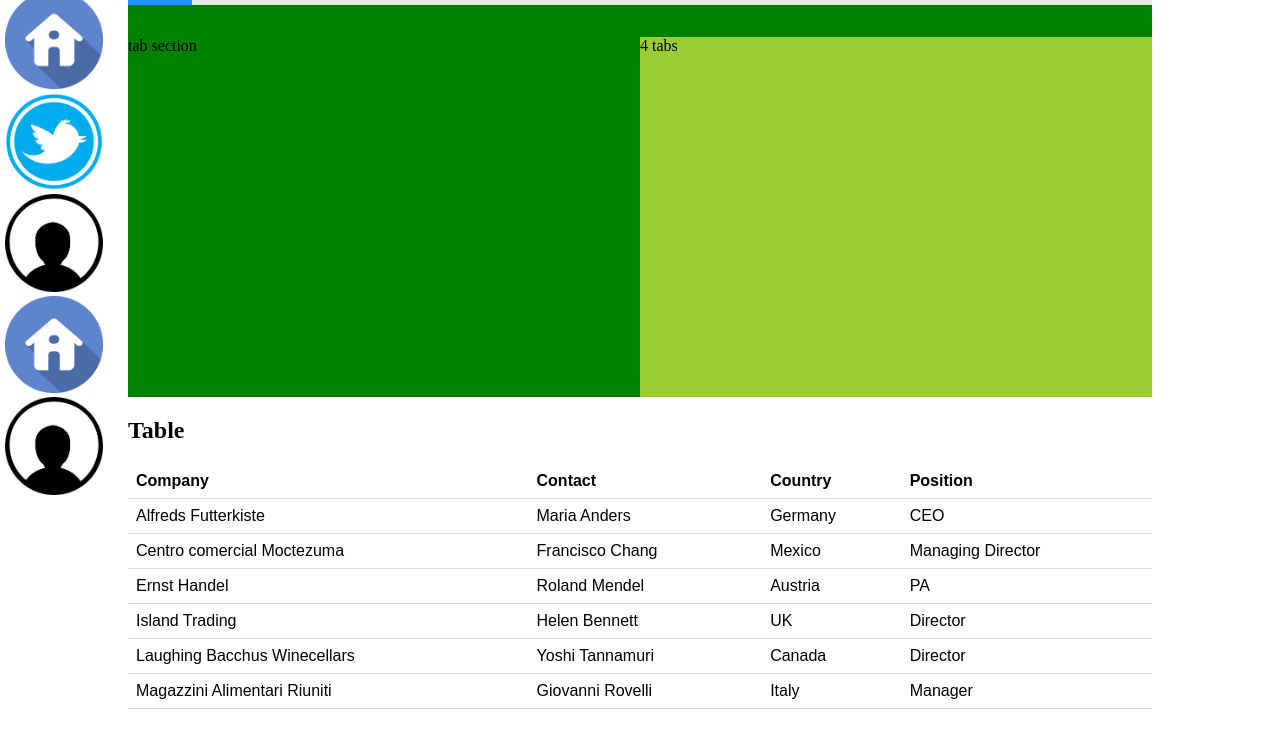
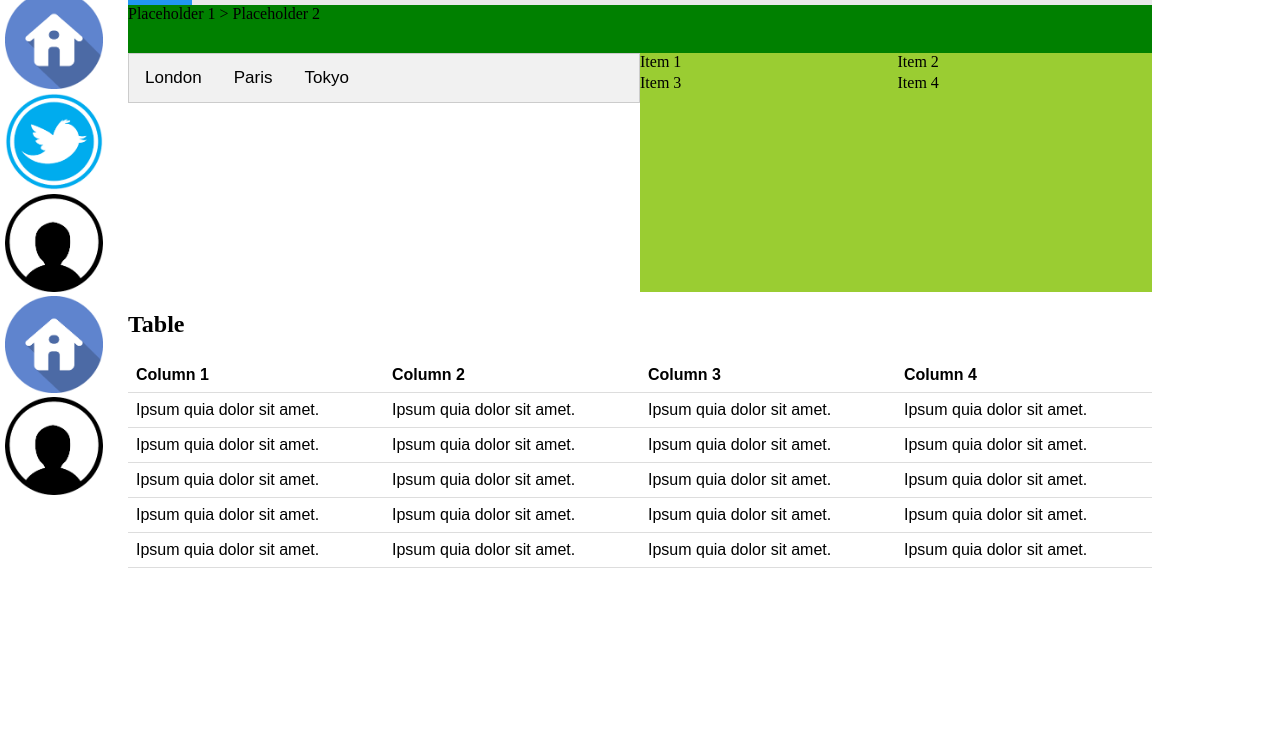
Before and after one commit to voa2000/jquery-form, a plain HTML site: page Task 2/index.html in a window 1280 px wide. Shown: the part 43-780 px from the top of the page. Drawn offline with Linux system fonts and the light colour scheme.

Commit message:
Added tab

```diff
--- a/Task 2/css/style.css
+++ b/Task 2/css/style.css
@@ -7,22 +7,26 @@ body {
   margin: 0;
   display: grid;
   grid-template-columns: 10% 40% 20% 20%;
-  grid-template-rows: 10% 45% 45%;
+  grid-template-rows: 6% 6% auto auto;
   grid-template-areas:
-    "sidebar header header header"
+    "sidebar header1 header1 header1"
+    "sidebar header2 header2 header2"
     "sidebar sect1 sect2 sect2"
     "sidebar table table table";
 }
 aside {
   grid-area: sidebar;
 }
-header {
-  grid-area: header;
+header:nth-of-type(1) {
+  grid-area: header1;
+  background-color: green;
+}
+header:nth-of-type(2) {
+  grid-area: header2;
   background-color: green;
 }
 section:nth-of-type(1) {
   grid-area: sect1;
-  background-color: green;
 }
 section:nth-of-type(2) {
   grid-area: sect2;
@@ -126,3 +130,47 @@ th {
   text-align: left;
   padding: 8px;
 }
+/*Style for tab section*/
+.tab {
+  overflow: hidden;
+  border: 1px solid #ccc;
+  background-color: #f1f1f1;
+}
+
+/* Style the buttons inside the tab */
+.tab button {
+  background-color: inherit;
+  float: left;
+  border: none;
+  outline: none;
+  cursor: pointer;
+  padding: 14px 16px;
+  transition: 0.3s;
+  font-size: 17px;
+}
+
+/* Change background color of buttons on hover */
+.tab button:hover {
+  background-color: #ddd;
+}
+
+/* Create an active/current tablink class */
+.tab button.active {
+  background-color: #ccc;
+}
+
+/* Style the tab content */
+.tabcontent {
+  display: none;
+  padding: 6px 12px;
+  border: 1px solid #ccc;
+  border-top: none;
+}
+.tabitems {
+  display: grid;
+  grid-template-columns: 1fr 1fr;
+  grid-gap: 3px;
+}
+.tabitem {
+  flex: 1;
+}
--- a/Task 2/index.html
+++ b/Task 2/index.html
@@ -8,6 +8,8 @@
       integrity="sha384-UHRtZLI+pbxtHCWp1t77Bi1L4ZtiqrqD80Kn4Z8NTSRyMA2Fd33n5dQ8lWUE00s/"
       crossorigin="anonymous"
     />
+    <script src="js/script.js"></script>
+
     <meta http-equiv="Content-Type" content="text/html; charset=windows-1252" />
     <title>Studies</title>
   </head>
@@ -38,53 +40,93 @@
         <a href="#contact">Register</a>
       </div>
     </header>
-    <section>tab section</section>
-    <section>4 tabs</section>
+    <header>
+      Placeholder 1 > Placeholder 2
+    </header>
+
+    <section>
+      <div class="tab">
+        <button class="tablinks" onclick="openCity(event, 'London')">
+          London
+        </button>
+        <button class="tablinks" onclick="openCity(event, 'Paris')">
+          Paris
+        </button>
+        <button class="tablinks" onclick="openCity(event, 'Tokyo')">
+          Tokyo
+        </button>
+      </div>
+
+      <div id="London" class="tabcontent">
+        <h3>London</h3>
+        <p>London is the capital city of England.</p>
+      </div>
+
+      <div id="Paris" class="tabcontent">
+        <h3>Paris</h3>
+        <p>Paris is the capital of France.</p>
+      </div>
+
+      <div id="Tokyo" class="tabcontent">
+        <h3>Tokyo</h3>
+        <p>Tokyo is the capital of Japan.</p>
+      </div>
+    </section>
+    <section>
+      <div class="tabitems">
+        <div class="tabitem">
+          Item 1
+        </div>
+        <div class="tabitem">
+          Item 2
+        </div>
+        <div class="tabitem">
+          Item 3
+        </div>
+        <div class="tabitem">
+          Item 4
+        </div>
+      </div>
+    </section>
 
     <main>
       <h2>Table</h2>
       <table>
         <tr>
-          <th>Company</th>
-          <th>Contact</th>
-          <th>Country</th>
-          <th>Position</th>
+          <th>Column 1</th>
+          <th>Column 2</th>
+          <th>Column 3</th>
+          <th>Column 4</th>
         </tr>
         <tr>
-          <td>Alfreds Futterkiste</td>
-          <td>Maria Anders</td>
-          <td>Germany</td>
-          <td>CEO</td>
+          <td>Ipsum quia dolor sit amet.</td>
+          <td>Ipsum quia dolor sit amet.</td>
+          <td>Ipsum quia dolor sit amet.</td>
+          <td>Ipsum quia dolor sit amet.</td>
         </tr>
         <tr>
-          <td>Centro comercial Moctezuma</td>
-          <td>Francisco Chang</td>
-          <td>Mexico</td>
-          <td>Managing Director</td>
+          <td>Ipsum quia dolor sit amet.</td>
+          <td>Ipsum quia dolor sit amet.</td>
+          <td>Ipsum quia dolor sit amet.</td>
+          <td>Ipsum quia dolor sit amet.</td>
         </tr>
         <tr>
-          <td>Ernst Handel</td>
-          <td>Roland Mendel</td>
-          <td>Austria</td>
-          <td>PA</td>
+          <td>Ipsum quia dolor sit amet.</td>
+          <td>Ipsum quia dolor sit amet.</td>
+          <td>Ipsum quia dolor sit amet.</td>
+          <td>Ipsum quia dolor sit amet.</td>
         </tr>
         <tr>
-          <td>Island Trading</td>
-          <td>Helen Bennett</td>
-          <td>UK</td>
-          <td>Director</td>
+          <td>Ipsum quia dolor sit amet.</td>
+          <td>Ipsum quia dolor sit amet.</td>
+          <td>Ipsum quia dolor sit amet.</td>
+          <td>Ipsum quia dolor sit amet.</td>
         </tr>
         <tr>
-          <td>Laughing Bacchus Winecellars</td>
-          <td>Yoshi Tannamuri</td>
-          <td>Canada</td>
-          <td>Director</td>
-        </tr>
-        <tr>
-          <td>Magazzini Alimentari Riuniti</td>
-          <td>Giovanni Rovelli</td>
-          <td>Italy</td>
-          <td>Manager</td>
+          <td>Ipsum quia dolor sit amet.</td>
+          <td>Ipsum quia dolor sit amet.</td>
+          <td>Ipsum quia dolor sit amet.</td>
+          <td>Ipsum quia dolor sit amet.</td>
         </tr>
       </table>
     </main>
--- a/Task 2/js/script.js
+++ b/Task 2/js/script.js
@@ -1 +1,14 @@
 /*Add javascript below */
+function openCity(evt, cityName) {
+  var i, tabcontent, tablinks;
+  tabcontent = document.getElementsByClassName("tabcontent");
+  for (i = 0; i < tabcontent.length; i++) {
+    tabcontent[i].style.display = "none";
+  }
+  tablinks = document.getElementsByClassName("tablinks");
+  for (i = 0; i < tablinks.length; i++) {
+    tablinks[i].className = tablinks[i].className.replace(" active", "");
+  }
+  document.getElementById(cityName).style.display = "block";
+  evt.currentTarget.className += " active";
+}
```
